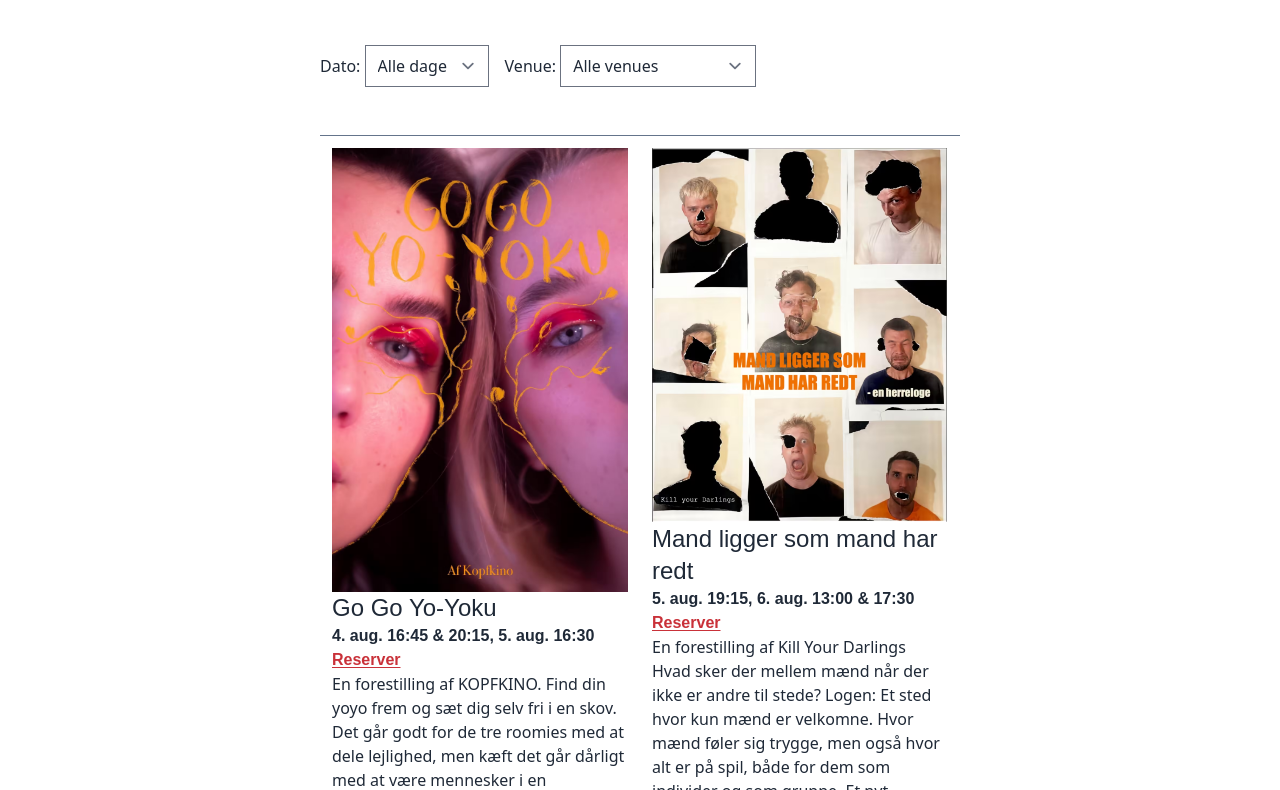
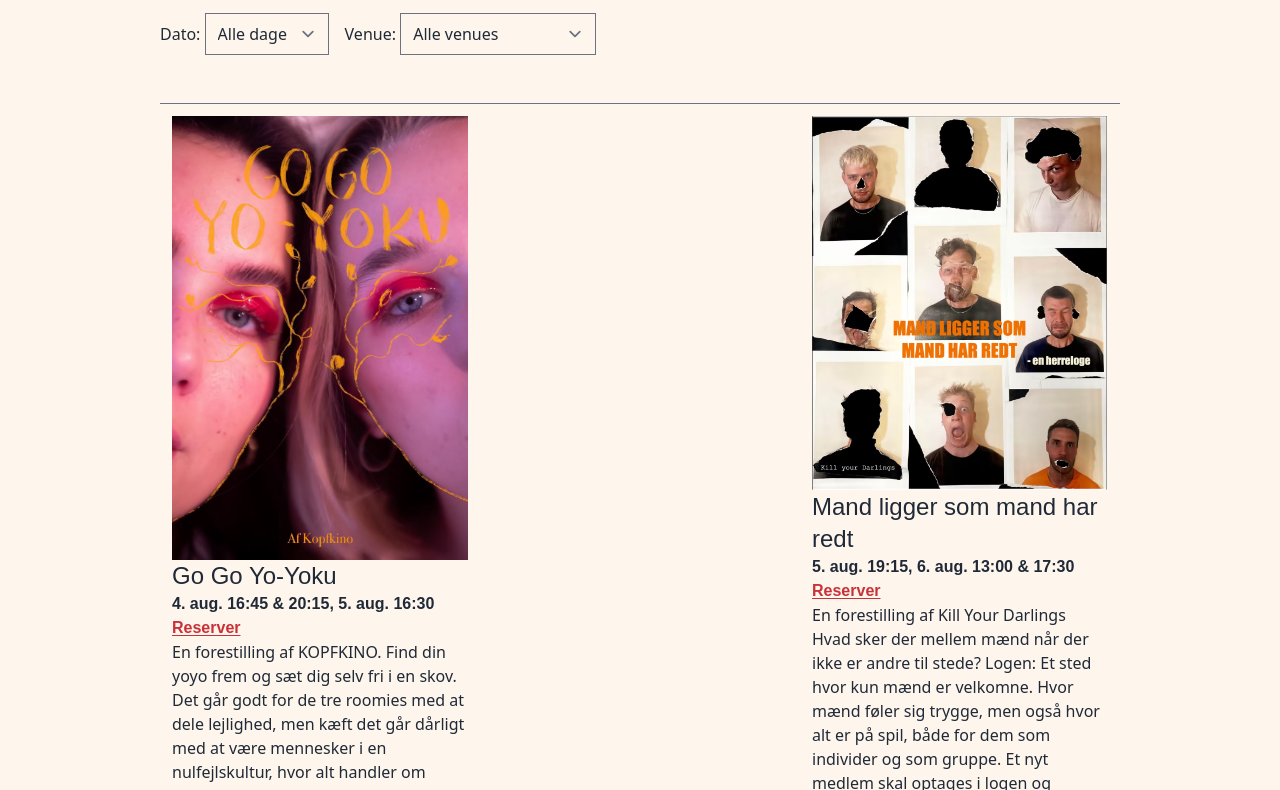
Before and after one commit to lauramoerk/Vildskud, a website built with Vite: page src/forestillinger.html in a window 1280 px wide. Shown: the part 115-905 px from the top of the page. Built offline with nearby package versions, Linux system fonts and the light colour scheme.

Commit message:
før jeg genstarter

```diff
--- a/src/forestillinger.html
+++ b/src/forestillinger.html
@@ -7,7 +7,7 @@
     <script defer src="https://unpkg.com/alpinejs@3.10.4/dist/cdn.min.js"></script>
     <title>Vite App</title>
   </head>
-  <body class="grid place-items-center p-8">
+  <body class="grid place-items-center bg-bgcolor">
     <div class="navbar bg-navcolor p-4">
       <div class="navbar-start">
         <div class="dropdown">
@@ -111,15 +111,14 @@
         >
       </div>
     </div>
-    <main class="p-8" id="step" x-data="{ spilledag: 'alledage', spillested: 'allevenues', skjulteforestillinger : 0 }">
+    <main class="p-8 " id="step" x-data="{ spilledag: 'alledage', spillested: 'allevenues', skjulteforestillinger : 0 }">
 
       <header class="border-b border-slate-500 pt-4 pb-8">
         <form id="filtre" class="flex">
 
-        <div class="mb-4 mr-4">
-        <label for="spilledag">Dato:</label>
-        <select name="spilledag" id="spilledag" x-model="spilledag" form="filtre" x-on:change="$nextTick(() => { ingenforestillinger() });">
-
+        <div class="mb-4 mr-4 ">
+        <label for="spilledag ">Dato:</label>
+        <select class="bg-bgcolor" name="spilledag"  id="spilledag" x-model="spilledag" form="filtre" x-on:change="$nextTick(() => { ingenforestillinger() });">
           <option value="alledage">Alle dage</option>
           <option value="tirsdag">Tirsdag</option>
           <option value="onsdag">Onsdag</option>
@@ -131,7 +130,7 @@
 
       <div>
       <label for="spillested">Venue:</label>
-      <select name="spillested" id="spillested" x-model="spillested" form="filtre" x-on:change="$nextTick(() => { ingenforestillinger() });">
+      <select class="bg-bgcolor" name="spillested" id="spillested" x-model="spillested" form="filtre" x-on:change="$nextTick(() => { ingenforestillinger() });">
         <option value="allevenues">Alle venues</option>
         <option value="vox">Vox</option>
         <option value="downunder">Downunder</option>
@@ -143,7 +142,7 @@
         </form>
       </header>
 
-      <section class="forestillinger grid grid-cols-1 md:grid-cols-2">
+      <section class="forestillinger grid grid-cols-1 md:grid-cols-2 md:gap-x-40 lg:gap-x-80">
 
 
 
@@ -334,7 +333,7 @@
 
       </section>
 
-      <footer>&copy; 2022</footer>
+
 
       <script>
       function ingenforestillinger(){
```
Also changed, not shown: src/programoversigt.html (+5 -0 lines).
